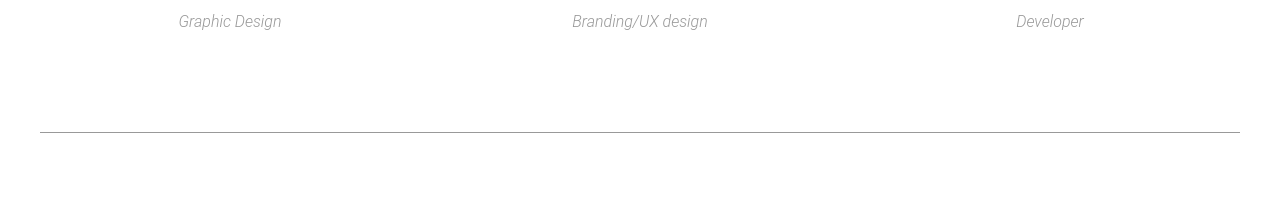
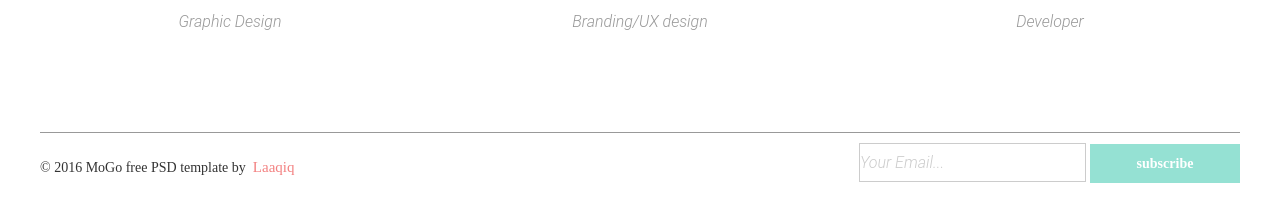
Before and after one commit to anodu/goit-fs-course, a plain HTML site: page html-css/home-work06/index.html in a window 1280 px wide. Shown: the part 1501-1703 px from the top of the page. Before the commit the page ends 1634 px from the top, so only its background shows below. Drawn offline with Linux system fonts and the light colour scheme.

Commit message:
new commit

```diff
--- a/html-css/home-work06/css/style.css
+++ b/html-css/home-work06/css/style.css
@@ -29,7 +29,7 @@ body {
   padding-right: 0;
 }
 .menu-item {
-   padding-right: 40px;
+  padding-right: 40px;
 }
 .menu-list {
   display: flex;
@@ -153,7 +153,7 @@ body {
   margin-top: 90px;
 }
 .card-team {
-   width: 380px;
+  width: 380px;
 }
 .card-team:nth-child(-n + 2) {
   margin-right: 30px;
@@ -180,7 +180,7 @@ body {
 }
 .over-team {
   display: flex;
- margin: 0 auto;
+  margin: 0 auto;
   align-self: center;
   z-index: 3;
 }
@@ -196,7 +196,6 @@ body {
 .bg-img {
   display: flex;
   background-color: rgb(149, 225, 211);
-
 }
 .foto-hov {
   position: relative;
@@ -244,3 +243,59 @@ body {
   border-bottom: 1px solid var(--text-color);
   width: 100%;
 }
+.footer-content {
+  display: flex;
+  justify-content: space-between;
+}
+.f-link {
+  text-decoration: none;
+  color: #f38181;
+  margin-left: 2px;
+  font-size: 15px;
+  font-family: "Montserrat";
+  font-weight: 400;
+}
+.f-link-text {
+  margin-left: 5px;
+}
+.text-footer {
+  margin: 25px 0;
+}
+.f-text {
+  font-size: 14px;
+  font-family: "Montserrat";
+  font-weight: 400;
+  color: #333333;
+}
+.f-form {
+  margin: 10px 0;
+}
+input[type="mail"] {
+  height: 37px;
+  width: 225px;
+  padding: 0;
+  margin: 0;
+  border: 1px solid #cccccc;
+}
+::placeholder {
+  font-family: var(--text-style);
+  font-weight: 300;
+  font-style: italic;
+  color: #cccccc;
+  margin-right: 10px;
+}
+#send-name {
+  font-size: 14px;
+  font-family: "Montserrat";
+  font-weight: 700;
+  color: #fff;
+}
+input[type="submit"] {
+  height: 39px;
+  width: 150px;
+  background-color: rgb(149, 225, 211);
+  padding: 0;
+  border: 0;
+  outline: 0;
+  margin: 0;
+}
--- a/html-css/home-work06/index.html
+++ b/html-css/home-work06/index.html
@@ -153,7 +153,6 @@
           </p>
 
           <div class="our-team">
-
             <div class="card-team">
               <div class="foto-hov">
                 <div class="grad">
@@ -317,9 +316,18 @@
       </main>
 
       <footer>
-
-
-
+        <div class="footer-content">
+          <div class="text-footer">
+            <span class="f-text">&copy; 2016 MoGo free PSD template by</span
+            ><span class="f-link-text"
+              ><a href="#" class="f-link">Laaqiq</a></span
+            >
+          </div>
+          <form action="#" class="f-form">
+            <input type="mail" placeholder="Your Email..." />
+            <input type="submit" value="subscribe" id="send-name" />
+          </form>
+        </div>
       </footer>
     </div>
   </body>
```
